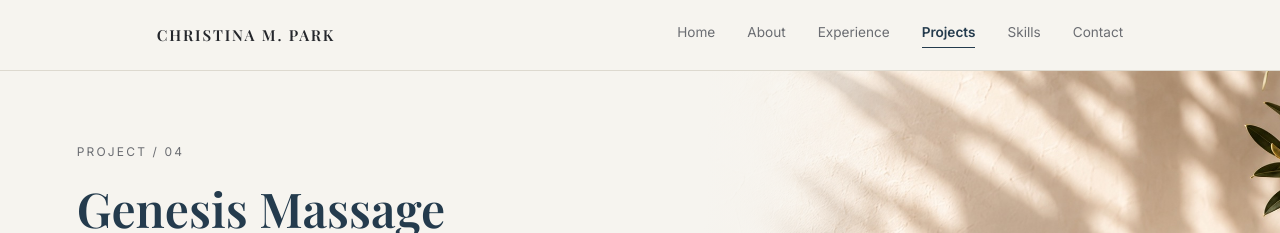
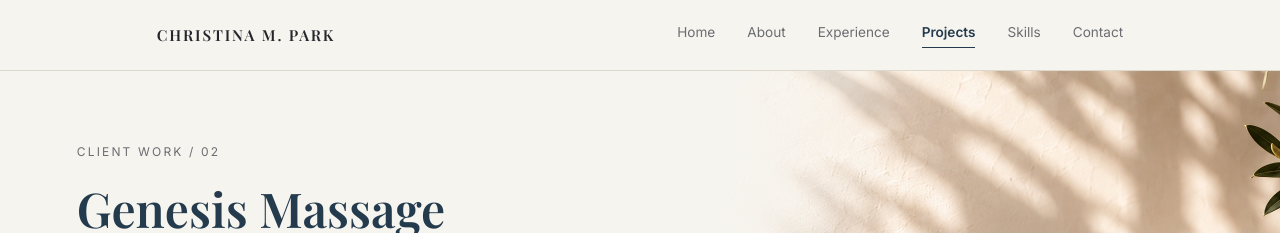
Before and after one commit to christinapark0117/profile-page, a React (Create React App) app: page /project/genesismassage in a window 1280 px wide. Shown: the top 233 px of the page. Built offline with nearby package versions, Linux system fonts and the light colour scheme.

Commit message:
made small changes for the project numbers and order

```diff
--- a/src/Project/AllensCabinets.js
+++ b/src/Project/AllensCabinets.js
@@ -15,7 +15,8 @@ const images = [
 
 const AllensCabinets = () => (
     <ProjectDetail
-        number="03"
+        label="Client Work"
+        number="01"
         title="Allen's Cabinets Kitchen & Bath"
         description="A full-stack business website designed to showcase cabinetry services, renovation work, and customer inquiries."
         role="Full-Stack Developer"
@@ -38,7 +39,7 @@ const AllensCabinets = () => (
             "Serialized RESTful API",
             "Full validations and authentication using JWT token and Bcrypt ruby gem for Admin Login",
         ]}
-        nextLink="/project/breadisgold"
+        nextLink="/project/genesismassage"
     />
 );
 
--- a/src/Project/BurgerDiner.js
+++ b/src/Project/BurgerDiner.js
@@ -34,7 +34,7 @@ const BurgerDiner = () => (
         ]}
         frontend={["JavaScript (DOM Manipulation)", "Semantic UI + Custom CSS", "Imported data by fetching to the backend"]}
         backend={["Ruby on Rails", "SQLite3", "Serialized RESTful API", "MVC Pattern"]}
-        nextLink="/project/genesismassage"
+        nextLink="/project/allenscabinets"
     />
 );
 
--- a/src/Project/GenesisMassage.js
+++ b/src/Project/GenesisMassage.js
@@ -25,7 +25,8 @@ const images = [
 
 const GenesisMassage = () => (
     <ProjectDetail
-        number="04"
+        label="Client Work"
+        number="02"
         title="Genesis Massage"
         description="A calm, conversion-focused website for a Vienna, Virginia massage practice."
         role="Design & Full-Stack Development"
@@ -61,7 +62,7 @@ const GenesisMassage = () => (
             "GitHub-based deployment workflow",
             "ESLint and image optimization with Sharp",
         ]}
-        nextLink="/project/allenscabinets"
+        nextLink="/project/breadisgold"
     />
 );
 
--- a/src/Project/ProjectContainer.js
+++ b/src/Project/ProjectContainer.js
@@ -12,20 +12,20 @@ const projectSections = [
         subtitle: "Websites designed, built, and deployed for local businesses.",
         projects: [
             {
+                title: "Allen's Cabinets",
+                image: AllensImg,
+                alt: "Allen's Cabinets project screenshot",
+                description: "A polished business website showcasing cabinetry services, project galleries, and inquiries.",
+                tags: ["React", "Rails", "PostgreSQL"],
+                link: "/project/allenscabinets",
+            },
+            {
                 title: "Genesis Massage",
                 image: GenesisMassageImg,
                 alt: "Massage therapist rolling a towel on a massage table",
                 description: "A calm, conversion-focused website for a Vienna, Virginia massage practice.",
                 tags: ["React", "Responsive", "Scheduling"],
                 link: "/project/genesismassage",
-            },
-            {
-                title: "Allen's Cabinets",
-                image: AllensImg,
-                alt: "Allen's Cabinets project screenshot",
-                description: "A polished business website showcasing cabinetry services, project galleries, and inquiries.",
-                tags: ["React", "Rails", "PostgreSQL"],
-                link: "/project/allenscabinets",
             },
         ],
     },
--- a/src/Project/ProjectDetail.js
+++ b/src/Project/ProjectDetail.js
@@ -3,6 +3,7 @@ import { Link } from "react-router-dom";
 import "../PageStyle/ProjectDetail.css";
 
 const ProjectDetail = ({
+    label = "Project",
     number,
     title,
     description,
@@ -29,7 +30,7 @@ const ProjectDetail = ({
         <div className="projectDetail">
             <div className="projectHero">
                 <div className="projectHeroText">
-                    <div className="eyebrow">Project / {number}</div>
+                    <div className="eyebrow">{label} / {number}</div>
                     <h1 className="projectTitle">{title}</h1>
                     <p className="projectSubtitle">{description}</p>
 
```
